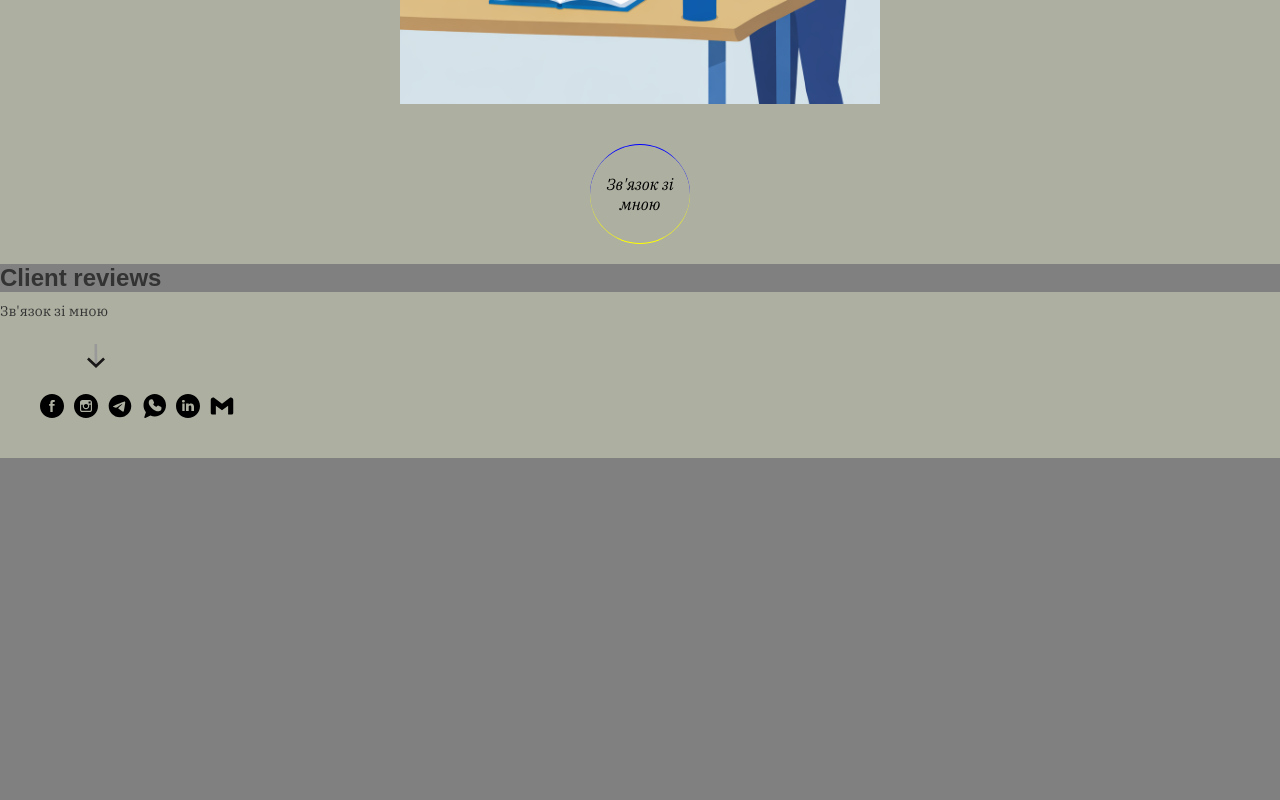
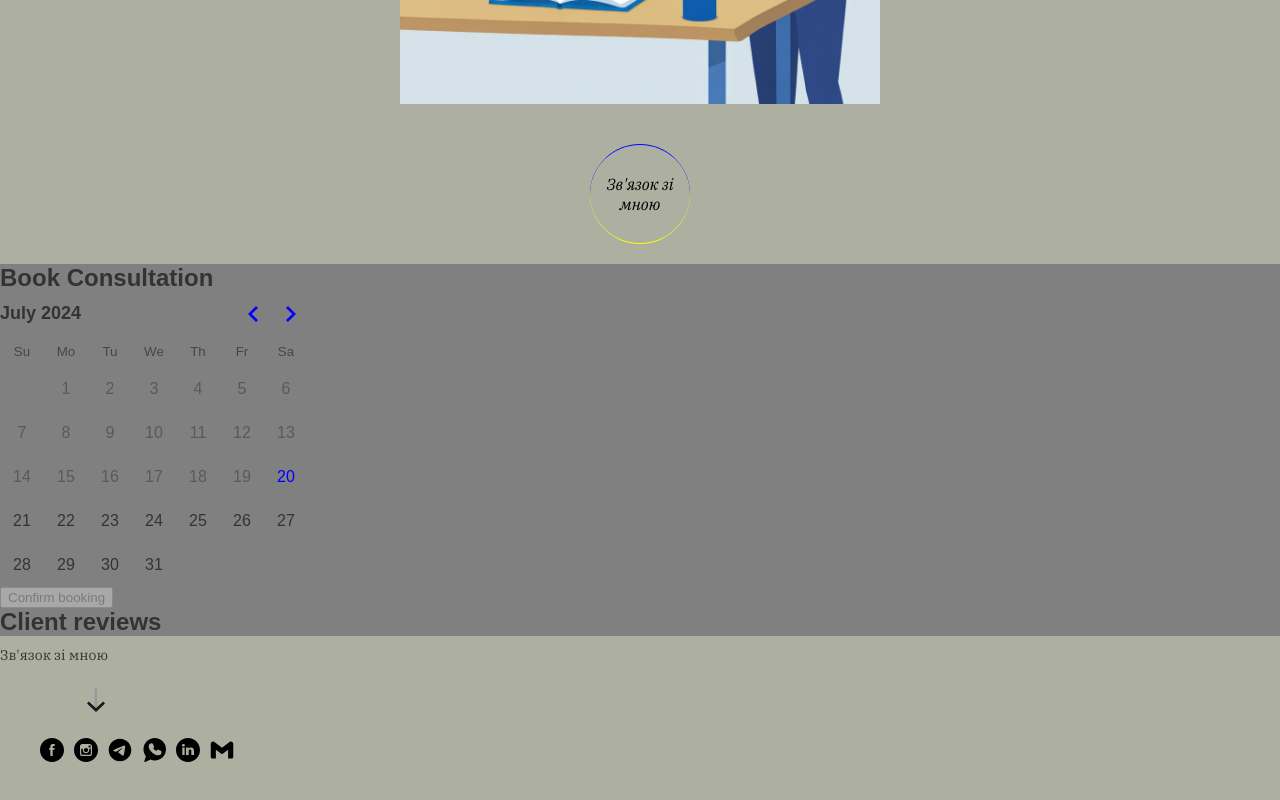
Before and after one commit to dmitruz/psychologist_liuda, a React (Create React App) app: page / in a window 1280 px wide. Shown: the part 5787-6587 px from the top of the page. Before the commit the page ends 6245 px from the top, so only its background shows below. Built offline with nearby package versions, Linux system fonts and the light colour scheme.

Commit message:
add calendar after services

```diff
--- a/src/App.tsx
+++ b/src/App.tsx
@@ -6,6 +6,7 @@ import { MyServices } from './components/MyServices/MyServices';
 import { AboutMe } from './components/AboutMe/AboutMe';
 import { ClientReviews } from './components/ClienReviews/ClienReviews';
 import './styles/globalStyles.scss';
+import BookingCalendar from './components/BookingCalendar/BookingCalendar';
 
 
 function App() {
@@ -16,6 +17,7 @@ function App() {
       <Hero />
       <AboutMe />
       <MyServices />
+      <BookingCalendar />
       <ClientReviews />
       <MyContacts />
 
```
